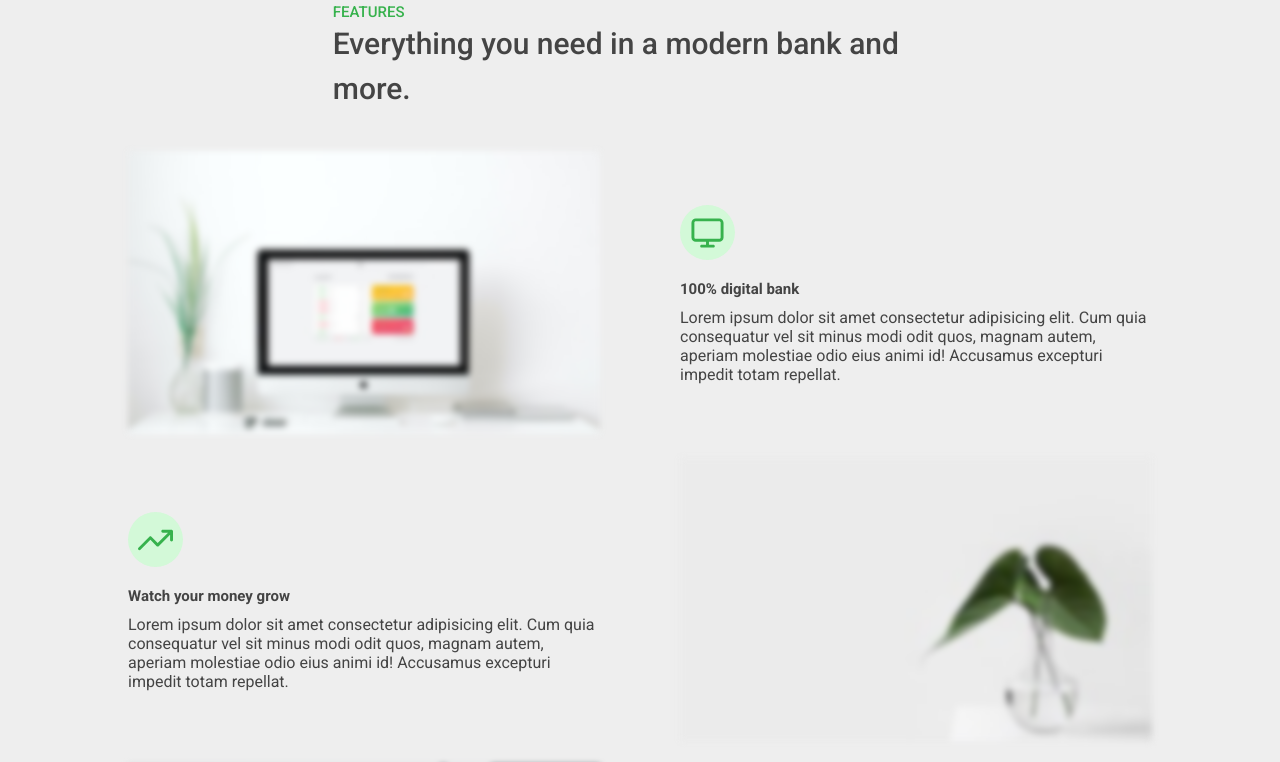
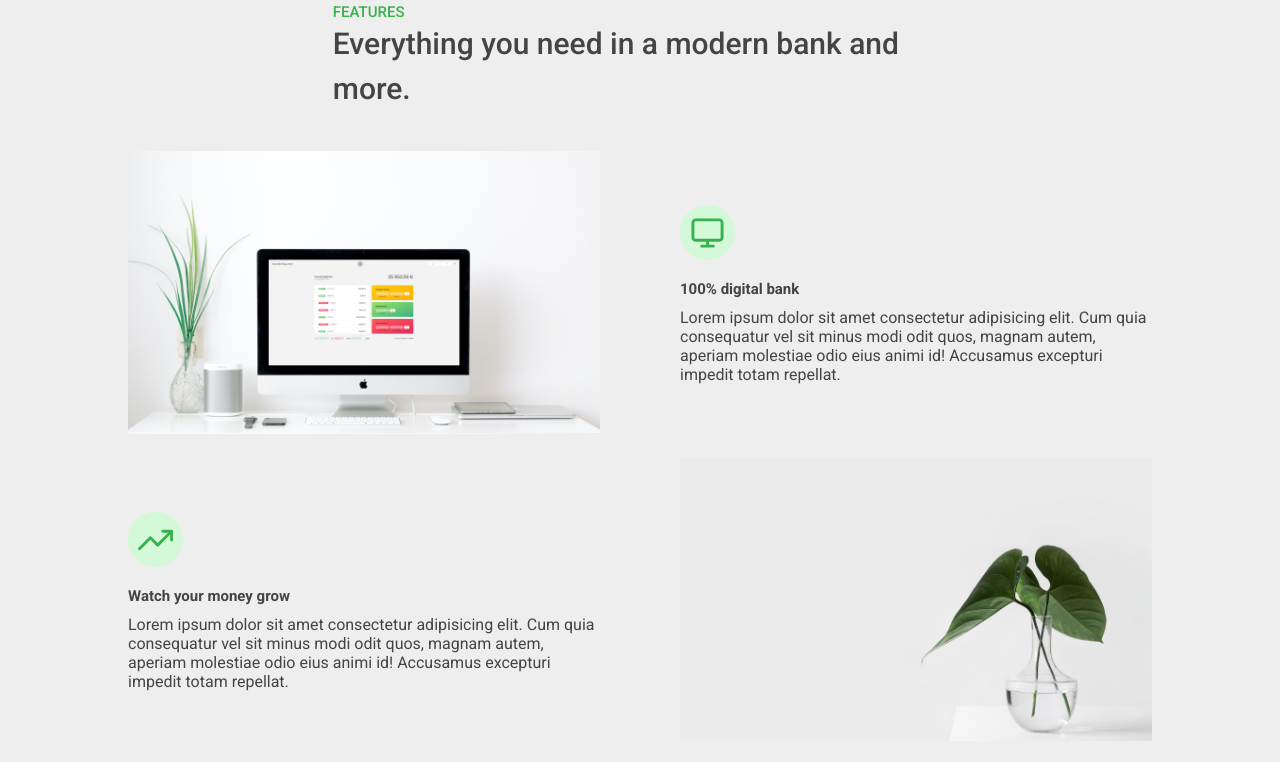
Before and after one commit to Subhash106/bankist, a website: page index.html in a window 1280 px wide. Shown: the part 858-1620 px from the top of the page. Drawn offline with Linux system fonts and the light colour scheme; grey boxes are pictures that could not be loaded.

Commit message:
lazy loading on feature images

```diff
--- a/index.html
+++ b/index.html
@@ -77,6 +77,7 @@
             <div class="feature--image--container">
               <img
                 src="./img/digital-lazy.jpg"
+                data-src="./img/digital.jpg"
                 alt="Digital"
                 class="feature--image image--lazy"
               />
@@ -116,6 +117,7 @@
             <div class="feature--image--container">
               <img
                 src="./img/grow-lazy.jpg"
+                data-src="./img/grow.jpg"
                 alt="Grow"
                 class="feature--image image--lazy"
               />
@@ -126,6 +128,7 @@
             <div class="feature--image--container">
               <img
                 src="./img/card-lazy.jpg"
+                data-src="./img/card.jpg"
                 alt="Card"
                 class="feature--image image--lazy"
               />
--- a/index.js
+++ b/index.js
@@ -148,5 +148,29 @@ document.querySelectorAll(".section").forEach(section => {
 window.addEventListener("load", function () {
   const heroImage = document.querySelector(".header__image");
   heroImage.src = heroImage.dataset.src;
-  heroImage.classList.remove("image--lazy");
+  heroImage.addEventListener("load", function () {
+    heroImage.classList.remove("image--lazy");
+  });
 });
+
+const imageObserver = new IntersectionObserver(
+  function (entries, observer) {
+    entries.forEach(entry => {
+      if (!entry.isIntersecting) return;
+
+      entry.target.src = entry.target.dataset.src;
+      entry.target.addEventListener("load", function () {
+        entry.target.classList.remove("image--lazy");
+      });
+      observer.unobserve(entry.target);
+    });
+  },
+  {
+    root: null,
+    threshold: 0.9
+  }
+);
+
+document.querySelectorAll(".feature--image").forEach(img => {
+  imageObserver.observe(img);
+});
--- a/style.css
+++ b/style.css
@@ -110,7 +110,7 @@ body {
 }
 
 .image--lazy {
-  filter: blur(3px);
+  filter: blur(10px);
 }
 
 .feature {
```
